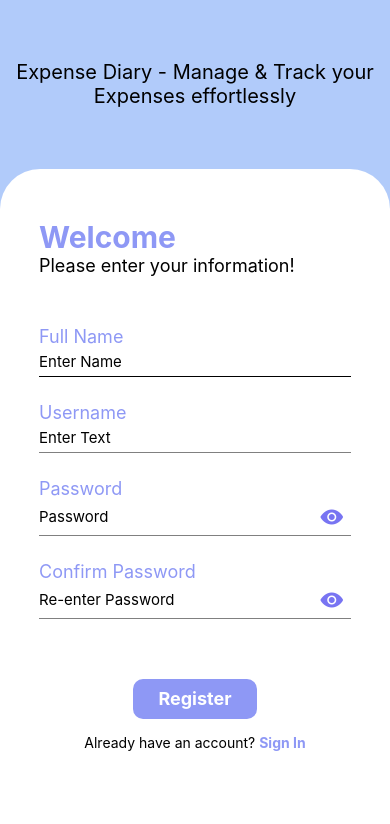
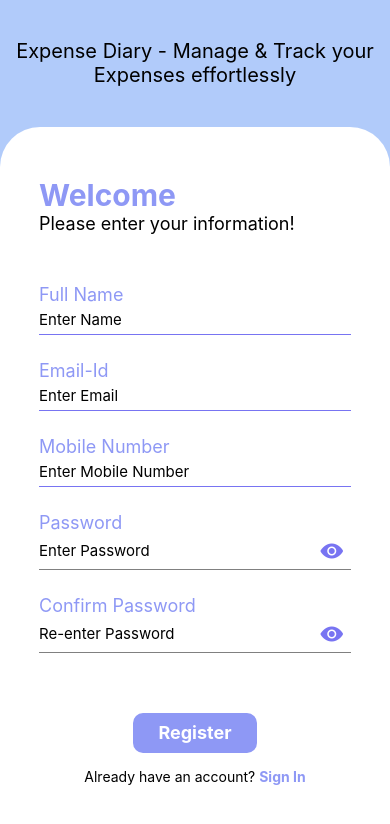
Before and after one commit to pranav567/Expense-Management-mobile-app, a React Native app: screen /Register in a window 390 px wide. Shown: the top 824 px of the page. Built offline with nearby package versions, Linux system fonts and the light colour scheme.

Commit message:
login screen ui

```diff
--- a/screens/login.js
+++ b/screens/login.js
@@ -136,7 +136,7 @@ const Login = ({ navigation }) => {
               color: "#8e98f5",
             }}
           >
-            Username
+            Email-Id / Mobile Number
           </Text>
           <View style={styles.passwordContainer}>
             <TextInput
@@ -144,7 +144,7 @@ const Login = ({ navigation }) => {
                 Platform.OS == "web" ? styles.webUsername : styles.username
               }
               value={username}
-              placeholder="Enter Username"
+              placeholder="Enter email/mobile"
               onChangeText={setUsername}
             />
 
@@ -175,7 +175,7 @@ const Login = ({ navigation }) => {
               secureTextEntry={!showPassword}
               value={password}
               onChangeText={setPassword}
-              placeholder="Password"
+              placeholder="Enter Password"
             />
             <TouchableOpacity onPress={handleTogglePassword}>
               <Ionicons
--- a/screens/register.js
+++ b/screens/register.js
@@ -11,15 +11,20 @@ import { Ionicons } from "@expo/vector-icons";
 
 const Register = ({ navigation }) => {
   const [name, setName] = useState("");
-  const [username, setUsername] = useState("");
   const [password, setPassword] = useState("");
   const [showPassword, setShowPassword] = useState(false);
   const [confirmPassword, setConfirmPassword] = useState("");
   const [showConfirmPassword, setShowConfirmPassword] = useState(false);
   const [validPassword, setValidPassword] = useState(false);
+  const [email, setEmail] = useState("");
+  const [mobile, setMobile] = useState("");
 
   const handleTogglePassword = () => {
     setShowPassword(!showPassword);
+  };
+
+  const handleToggleConfirmPassword = () => {
+    setShowConfirmPassword(!showConfirmPassword);
   };
 
   const styles = StyleSheet.create({
@@ -29,7 +34,7 @@ const Register = ({ navigation }) => {
     },
     containerTitle: {
       width: "100%",
-      height: "20%",
+      height: "15%",
       backgroundColor: "transparent",
       alignItems: "center",
       justifyContent: "center",
@@ -40,7 +45,7 @@ const Register = ({ navigation }) => {
     },
     containerRegister: {
       width: "100%",
-      height: "80%",
+      height: "85%",
       backgroundColor: "white",
       borderTopLeftRadius: 40,
       borderTopRightRadius: 40,
@@ -55,13 +60,14 @@ const Register = ({ navigation }) => {
       paddingBottom: 5,
       width: "80%",
       borderBottomWidth: 1,
+      borderBottomColor: "#7874f2",
     },
     containerInputUsername: {
       paddingTop: 25,
       paddingBottom: 5,
       width: "80%",
       borderBottomWidth: 1,
-      borderBottomColor: username !== "" ? "#7874f2" : "gray",
+      borderBottomColor: "#7874f2",
     },
     containerInputPass: {
       paddingTop: 25,
@@ -165,7 +171,7 @@ const Register = ({ navigation }) => {
               }}
               name={name !== "" ? "checkmark" : ""}
               size={24}
-              color={name !== "" ? "#7874f2" : "red"}
+              color={name !== "" ? "green" : "red"}
             />
           </View>
         </View>
@@ -176,32 +182,61 @@ const Register = ({ navigation }) => {
               color: "#8e98f5",
             }}
           >
-            Username
+            Email-Id
           </Text>
           <View style={styles.passwordContainer}>
             <TextInput
               style={
                 Platform.OS == "web" ? styles.webUsername : styles.username
               }
-              value={username}
-              placeholder="Enter Text"
-              onChangeText={setUsername}
+              value={email}
+              placeholder="Enter Email"
+              onChangeText={setEmail}
             />
 
             <Ionicons
               style={{
                 paddingTop: 5,
               }}
-              name={username !== "" ? "checkmark" : ""}
+              name={email !== "" ? "checkmark" : ""}
               size={24}
-              color={username !== "" ? "#7874f2" : "red"}
+              color={email !== "" ? "green" : "red"}
+            />
+          </View>
+        </View>
+        <View style={styles.containerInputUsername}>
+          <Text
+            style={{
+              fontSize: 18,
+              color: "#8e98f5",
+            }}
+          >
+            Mobile Number
+          </Text>
+          <View style={styles.passwordContainer}>
+            <TextInput
+              style={
+                Platform.OS == "web" ? styles.webUsername : styles.username
+              }
+              value={mobile}
+              placeholder="Enter Mobile Number"
+              onChangeText={setMobile}
+            />
+
+            <Ionicons
+              style={{
+                paddingTop: 5,
+              }}
+              name={mobile.length == 10 ? "checkmark" : ""}
+              size={24}
+              color={mobile.length == 10 ? "green" : "red"}
             />
           </View>
         </View>
         <View
           style={[
             styles.containerInputPass,
-            { borderBottomColor: validPassword ? "#7874f2" : "gray" },
+            { borderBottomColor: validPassword ? "green" : "gray" },
           ]}
         >
           <Text
@@ -220,7 +255,7 @@ const Register = ({ navigation }) => {
               secureTextEntry={!showPassword}
               value={password}
               onChangeText={setPassword}
-              placeholder="Password"
+              placeholder="Enter Password"
             />
             <TouchableOpacity onPress={handleTogglePassword}>
               <Ionicons
@@ -240,7 +275,7 @@ const Register = ({ navigation }) => {
             {
               borderBottomColor:
                 password == confirmPassword && password !== ""
-                  ? "#7874f2"
+                  ? "green"
                   : "gray",
             },
           ]}
@@ -263,7 +298,7 @@ const Register = ({ navigation }) => {
               onChangeText={setConfirmPassword}
               placeholder="Re-enter Password"
             />
-            <TouchableOpacity onPress={handleTogglePassword}>
+            <TouchableOpacity onPress={handleToggleConfirmPassword}>
               <Ionicons
                 style={{
                   paddingTop: 5,
@@ -285,6 +320,7 @@ const Register = ({ navigation }) => {
             width: "80%",
             justifyContent: "center",
             flexDirection: "row",
+            paddingBottom: 20,
           }}
         >
           <Text
```
